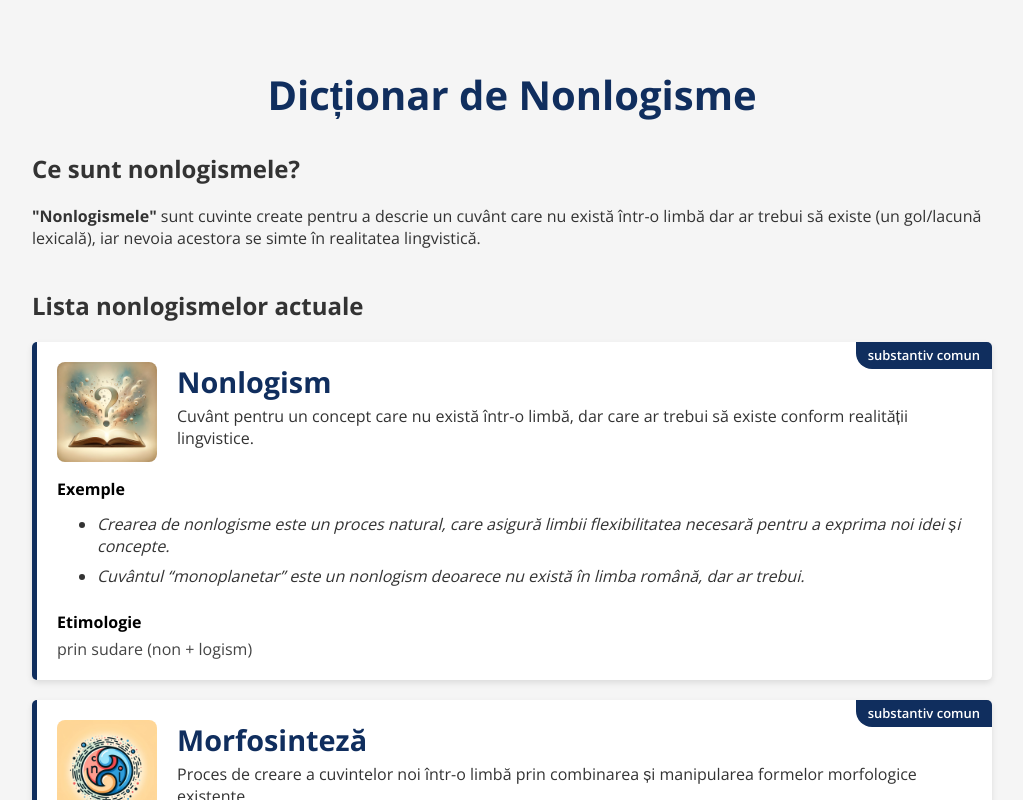
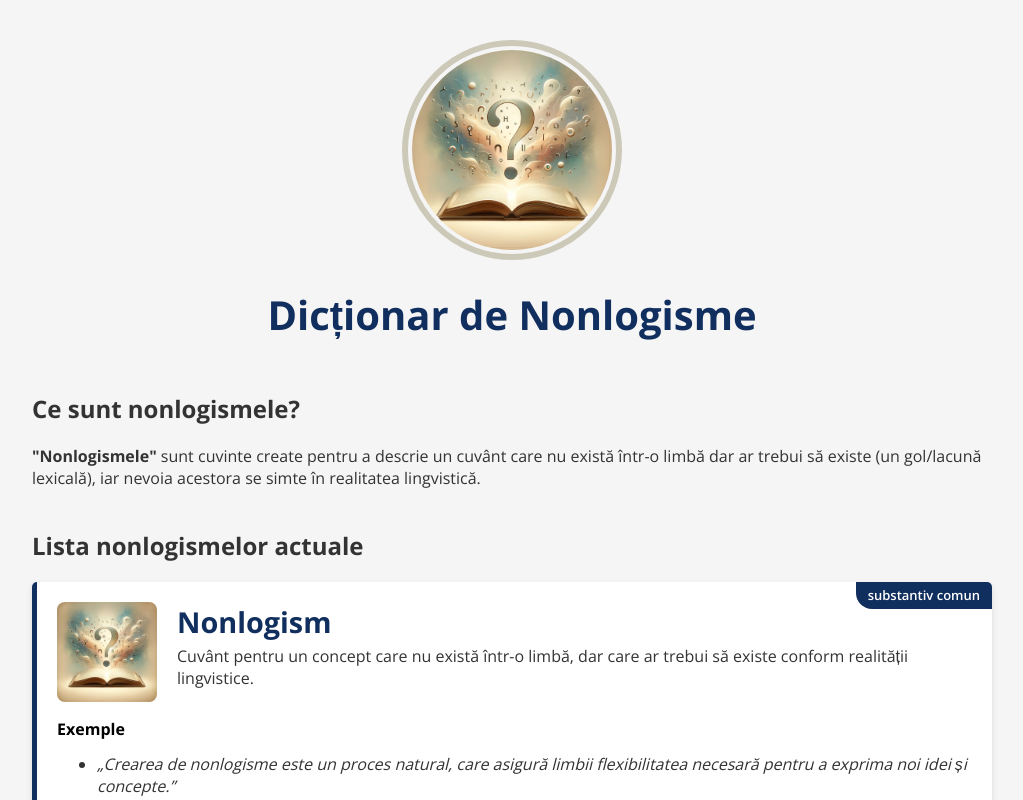
Before and after one commit to iuliuvisovan/nonlogisme, a React (Create React App) app: page / in a window 1280 px wide. Shown: the top 800 px of the page, without its empty margins (128-1151 px from the left). Built offline with nearby package versions, Linux system fonts and the light colour scheme.

Commit message:
Looking good

```diff
--- a/src/App.css
+++ b/src/App.css
@@ -4,6 +4,21 @@
   padding: 40px;
   text-align: left;
   color: #333;
+}
+
+.header {
+  width: 100%;
+  display: flex;
+  flex-direction: column;
+  justify-content: center;
+  align-items: center;
+}
+
+.header img {
+  width: 200px;
+  border-radius: 100%;
+  border: 6px solid #5e4e1044;
+  padding: 4px;
 }
 
 h1 {
--- a/src/App.js
+++ b/src/App.js
@@ -6,7 +6,10 @@ import './App.css';
 function App() {
   return (
     <div className="App">
-      <h1>Dicționar de Nonlogisme</h1>
+      <div className="header">
+        <img src={`/images/nonlogism.png`} alt="Nonlogism" />
+        <h1>Dicționar de Nonlogisme</h1>
+      </div>
       <h2>
         Ce sunt <b>nonlogismele</b>?
       </h2>
--- a/src/components/Word/index.js
+++ b/src/components/Word/index.js
@@ -7,11 +7,8 @@ export default function Word({ word }) {
       <div className="word-header">
         <img className="word-image" src={`/images/${word.slug}.png`} alt={word.word} />
         <div className="word-header-info">
-          <h2 className="word-title">
-            {word.word}
-            <span className="word-part-of-speech">{word.partOfSpeech}</span>
-          </h2>
-
+          <h2 className="word-title">{word.word}</h2>
+          <span className="word-part-of-speech">{word.partOfSpeech}</span>
           <span className="word-definition">{word.definition}</span>
         </div>
       </div>
@@ -21,7 +18,7 @@ export default function Word({ word }) {
           <ul>
             {word.examples.map((example, index) => (
               <li key={index} className="example">
-                {example}
+                „{example}”
               </li>
             ))}
           </ul>
--- a/src/components/Word/styles.css
+++ b/src/components/Word/styles.css
@@ -66,12 +66,9 @@ p {
 }
 
 .example {
-  /* background-color: #f5f5f5;
-  padding: 4px 8px;
-  border-radius: 8px; */
-  /* border: 1px dotted #cfd8dc; */
   font-style: italic;
   margin-bottom: 8px;
+  font-weight: 400;
 }
 
 .word-part-of-speech {
@@ -106,4 +103,10 @@ p {
   .word-title {
     font-size: 1.5rem;
   }
+
+  .word-part-of-speech {
+    top: 285px;
+    font-size: 12px;
+    border-top-left-radius: 16px;
+  }
 }
--- a/src/word-list.js
+++ b/src/word-list.js
@@ -6,7 +6,7 @@ const wordList = [
     definition: 'Cuvânt pentru un concept care nu există într-o limbă, dar care ar trebui să existe conform realității lingvistice.',
     examples: [
       'Crearea de nonlogisme este un proces natural, care asigură limbii flexibilitatea necesară pentru a exprima noi idei și concepte.',
-      'Cuvântul “monoplanetar” este un nonlogism deoarece nu există în limba română, dar ar trebui.',
+      'Cuvântul „monoplanetar” este un nonlogism deoarece nu există în limba română, dar ar trebui.',
     ],
     etymology: 'prin sudare (non + logism)',
   },
```
